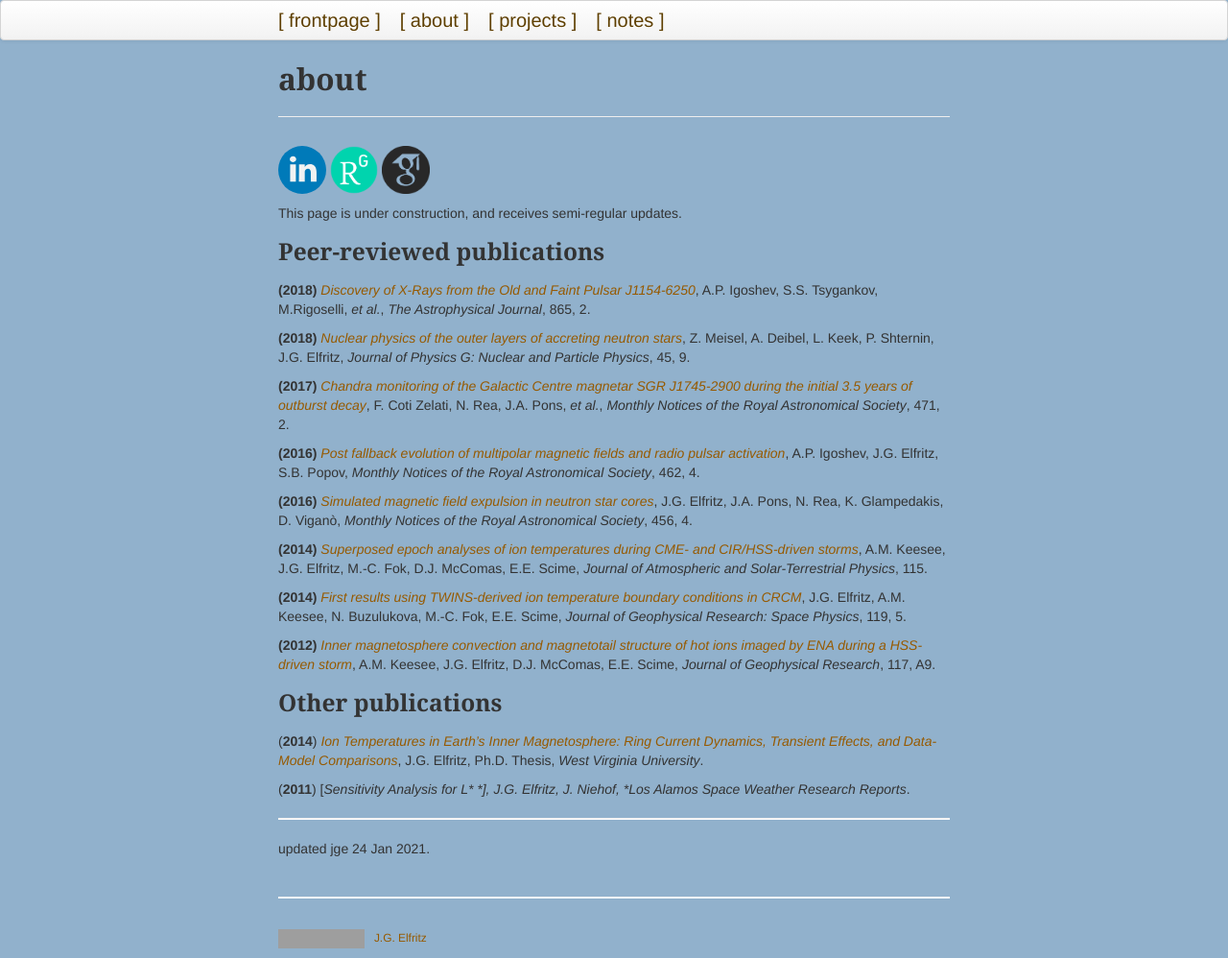
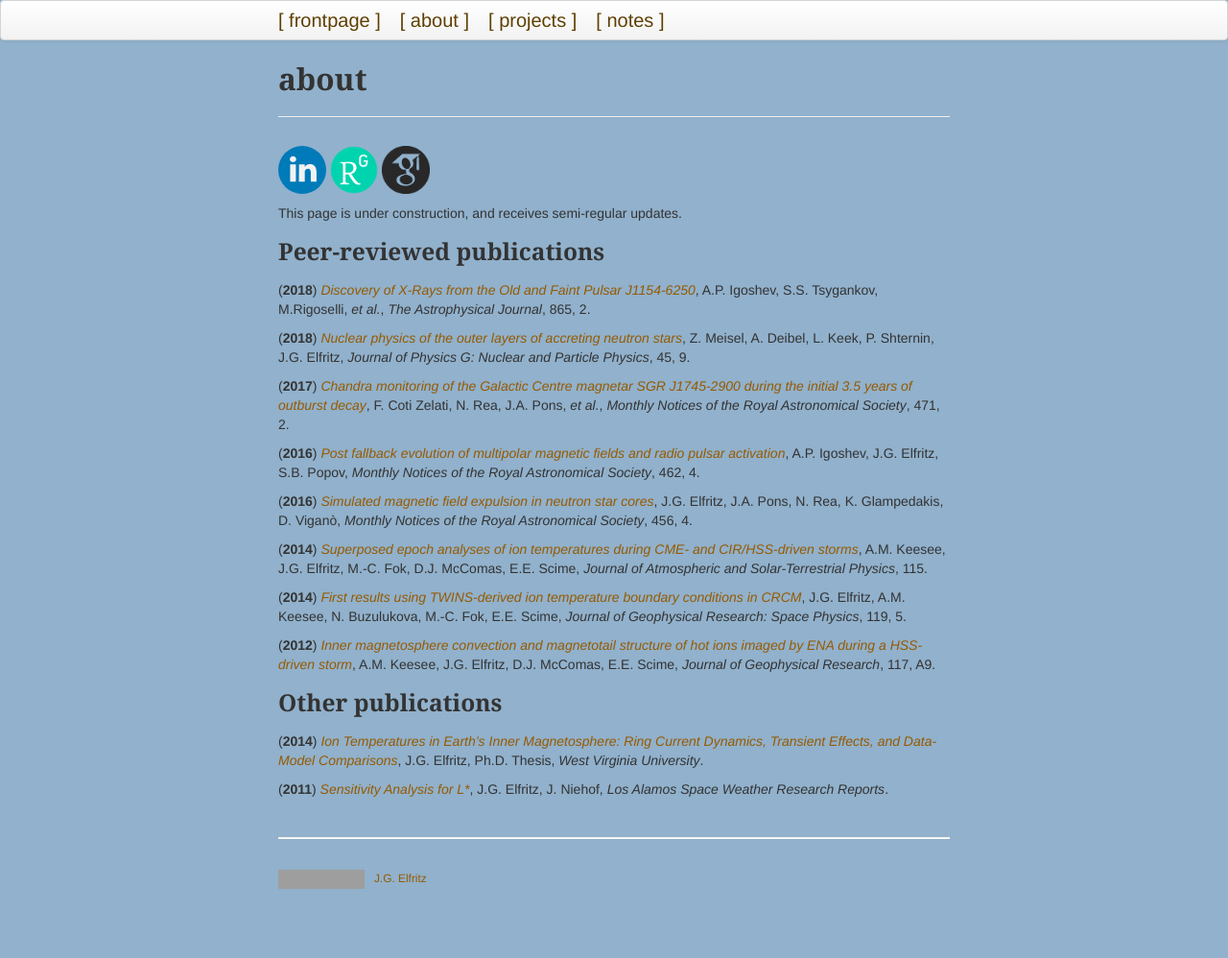
Before and after one commit to justinelfritz/justinelfritz.github.io, a Jekyll site: the page built from pages/about.md, in a window 1280 px wide. Shown: the whole page at 96% size. Built offline with Jekyll 4.4.1, drawn with Linux system fonts in a browser that asks for light colours; after the commit the page ends 936 px from its top, so only the background shows below that; grey boxes are pictures that could not be loaded.

Commit message:
additional formatting

```diff
--- a/pages/about.md
+++ b/pages/about.md
@@ -10,27 +10,24 @@ This page is under construction, and receives semi-regular updates.
 
 ### Peer-reviewed publications
 
-**(2018)** [*Discovery of X-Rays from the Old and Faint Pulsar J1154-6250*](https://ui.adsabs.harvard.edu/abs/2018ApJ...865..116I), A.P. Igoshev, S.S. Tsygankov, M.Rigoselli, *et al.*, *The Astrophysical Journal*, 865, 2.
+(**2018**) [*Discovery of X-Rays from the Old and Faint Pulsar J1154-6250*](https://ui.adsabs.harvard.edu/abs/2018ApJ...865..116I), A.P. Igoshev, S.S. Tsygankov, M.Rigoselli, *et al.*, *The Astrophysical Journal*, 865, 2.
 
-**(2018)** [*Nuclear physics of the outer layers of accreting neutron stars*](https://ui.adsabs.harvard.edu/abs/2018JPhG...45i3001M), Z. Meisel, A. Deibel, L. Keek, P. Shternin, J.G. Elfritz, *Journal of Physics G: Nuclear and Particle Physics*, 45, 9.
+(**2018**) [*Nuclear physics of the outer layers of accreting neutron stars*](https://ui.adsabs.harvard.edu/abs/2018JPhG...45i3001M), Z. Meisel, A. Deibel, L. Keek, P. Shternin, J.G. Elfritz, *Journal of Physics G: Nuclear and Particle Physics*, 45, 9.
 
-**(2017)** [*Chandra monitoring of the Galactic Centre magnetar SGR J1745-2900 during the initial 3.5 years of outburst decay*](https://ui.adsabs.harvard.edu/abs/2017MNRAS.471.1819C), F. Coti Zelati, N. Rea, J.A. Pons, *et al.*, *Monthly Notices of the Royal Astronomical Society*, 471, 2.
+(**2017**) [*Chandra monitoring of the Galactic Centre magnetar SGR J1745-2900 during the initial 3.5 years of outburst decay*](https://ui.adsabs.harvard.edu/abs/2017MNRAS.471.1819C), F. Coti Zelati, N. Rea, J.A. Pons, *et al.*, *Monthly Notices of the Royal Astronomical Society*, 471, 2.
 
-**(2016)** [*Post fallback evolution of multipolar magnetic fields and radio pulsar activation*](https://ui.adsabs.harvard.edu/abs/2016MNRAS.462.3689I), A.P. Igoshev, J.G. Elfritz, S.B. Popov, *Monthly Notices of the Royal Astronomical Society*, 462, 4.
+(**2016**) [*Post fallback evolution of multipolar magnetic fields and radio pulsar activation*](https://ui.adsabs.harvard.edu/abs/2016MNRAS.462.3689I), A.P. Igoshev, J.G. Elfritz, S.B. Popov, *Monthly Notices of the Royal Astronomical Society*, 462, 4.
 
-**(2016)** [*Simulated magnetic field expulsion in neutron star cores*](https://ui.adsabs.harvard.edu/abs/2016MNRAS.456.4461E), J.G. Elfritz, J.A. Pons, N. Rea, K. Glampedakis, D. Viganò, *Monthly Notices of the Royal Astronomical Society*, 456, 4.
+(**2016**) [*Simulated magnetic field expulsion in neutron star cores*](https://ui.adsabs.harvard.edu/abs/2016MNRAS.456.4461E), J.G. Elfritz, J.A. Pons, N. Rea, K. Glampedakis, D. Viganò, *Monthly Notices of the Royal Astronomical Society*, 456, 4.
 
-**(2014)** [*Superposed epoch analyses of ion temperatures during CME- and CIR/HSS-driven storms*](https://ui.adsabs.harvard.edu/abs/2014JASTP.115...67K), A.M. Keesee, J.G. Elfritz, M.-C. Fok, D.J. McComas, E.E. Scime, *Journal of Atmospheric and Solar-Terrestrial Physics*, 115.
+(**2014**) [*Superposed epoch analyses of ion temperatures during CME- and CIR/HSS-driven storms*](https://ui.adsabs.harvard.edu/abs/2014JASTP.115...67K), A.M. Keesee, J.G. Elfritz, M.-C. Fok, D.J. McComas, E.E. Scime, *Journal of Atmospheric and Solar-Terrestrial Physics*, 115.
 
-**(2014)** [*First results using TWINS-derived ion temperature boundary conditions in CRCM*](https://ui.adsabs.harvard.edu/abs/2014JGRA..119.3345E), J.G. Elfritz, A.M. Keesee, N. Buzulukova, M.-C. Fok, E.E. Scime, *Journal of Geophysical Research: Space Physics*, 119, 5.
+(**2014**) [*First results using TWINS-derived ion temperature boundary conditions in CRCM*](https://ui.adsabs.harvard.edu/abs/2014JGRA..119.3345E), J.G. Elfritz, A.M. Keesee, N. Buzulukova, M.-C. Fok, E.E. Scime, *Journal of Geophysical Research: Space Physics*, 119, 5.
 
-**(2012)** [*Inner magnetosphere convection and magnetotail structure of hot ions imaged by ENA during a HSS-driven storm*](https://ui.adsabs.harvard.edu/abs/2012JGRA..117.0L06K), A.M. Keesee, J.G. Elfritz, D.J. McComas, E.E. Scime, *Journal of Geophysical Research*, 117, A9.
+(**2012**) [*Inner magnetosphere convection and magnetotail structure of hot ions imaged by ENA during a HSS-driven storm*](https://ui.adsabs.harvard.edu/abs/2012JGRA..117.0L06K), A.M. Keesee, J.G. Elfritz, D.J. McComas, E.E. Scime, *Journal of Geophysical Research*, 117, A9.
 
 ### Other publications
 
 (**2014**) [*Ion Temperatures in Earth's Inner Magnetosphere: Ring Current Dynamics, Transient Effects, and Data-Model Comparisons*](https://researchrepository.wvu.edu/etd/563/), J.G. Elfritz, Ph.D. Thesis, *West Virginia University*.
 
-(**2011**) [*Sensitivity Analysis for L\* *], J.G. Elfritz, J. Niehof, *Los Alamos Space Weather Research Reports*.
-
----
-updated jge 24 Jan 2021.
+(**2011**) [*Sensitivity Analysis for L\**](https://www.lanl.gov/projects/national-security-education-center/space-earth-center/space-weather-school/papers-reports.php), J.G. Elfritz, J. Niehof, *Los Alamos Space Weather Research Reports*.
```
